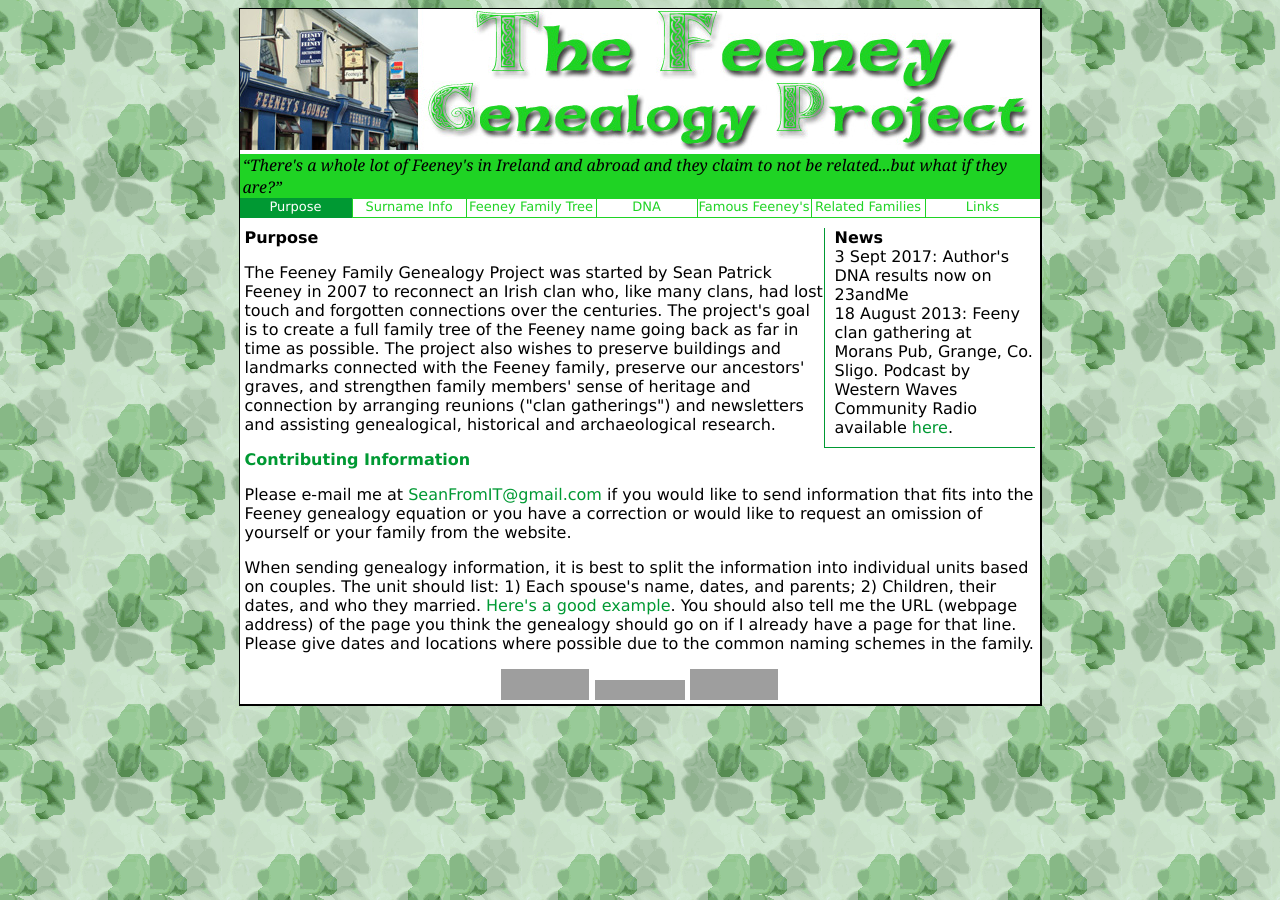
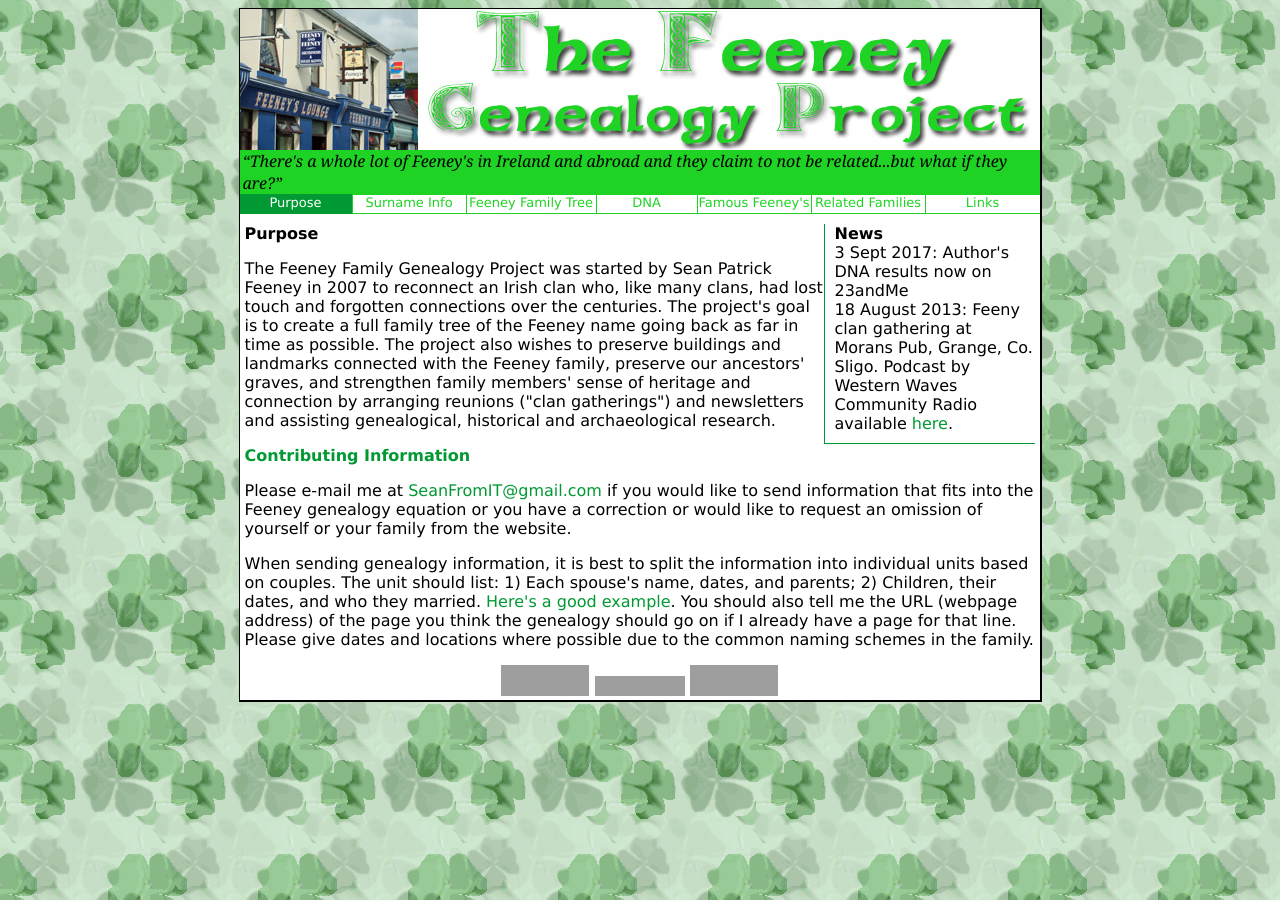
Before and after one commit to SeanFromIT/feeneygenealogy, a Jekyll site: the page built from index.html, in a window 1280 px wide. Built offline with Jekyll 4.4.1, drawn with Linux system fonts in a browser that asks for light colours; comment, search, counter and statistics services are not loaded; grey boxes are pictures that could not be loaded.

Commit message:
spacing fix

```diff
--- a/_includes/header.html
+++ b/_includes/header.html
@@ -1,6 +1,6 @@
 <script async src="//pagead2.googlesyndication.com/pagead/js/adsbygoogle.js"></script>
 <div id="content">
-	<img alt="The Feeney Genealogy Project" border="0" width="800" height="141" src="/assets/img/header.jpg" />
+	<img class="header" alt="The Feeney Genealogy Project" border="0" width="800" height="141" src="/assets/img/header.jpg" />
 	<div id="banner">&#8220;There's a whole lot of Feeney's in Ireland and abroad and they claim to not be related...but what if they are?&#8221;</div>
 	<div id="nav">
 		<ul>
--- a/assets/css/style.scss
+++ b/assets/css/style.scss
@@ -9,6 +9,8 @@ a {color:#009933; text-decoration: none;}
 a:hover {color:#009933; text-decoration: underline;}
 
 #content {background-color: #FFF; margin-left:auto;margin-right:auto;width:800px;border-right:2px solid black; border-bottom:2px solid black; border-top:1px solid black; border-left:1px solid black;}
+
+.header {display:block;}
 
 #banner {background-color: #1FD324;font-family:Georgia, Times New Roman;font-style:italic;font-size:100%;padding-left:3px;}
 
```
